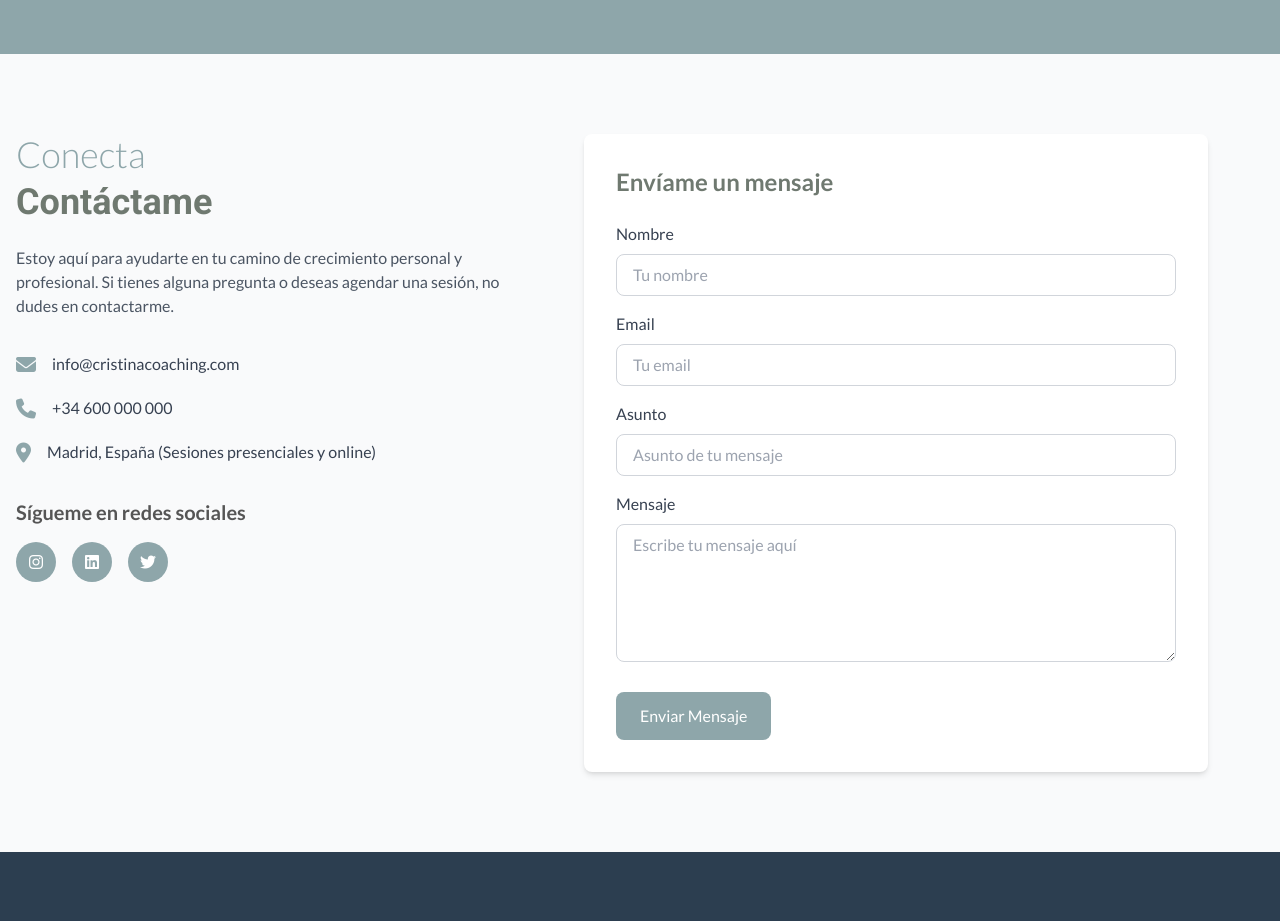
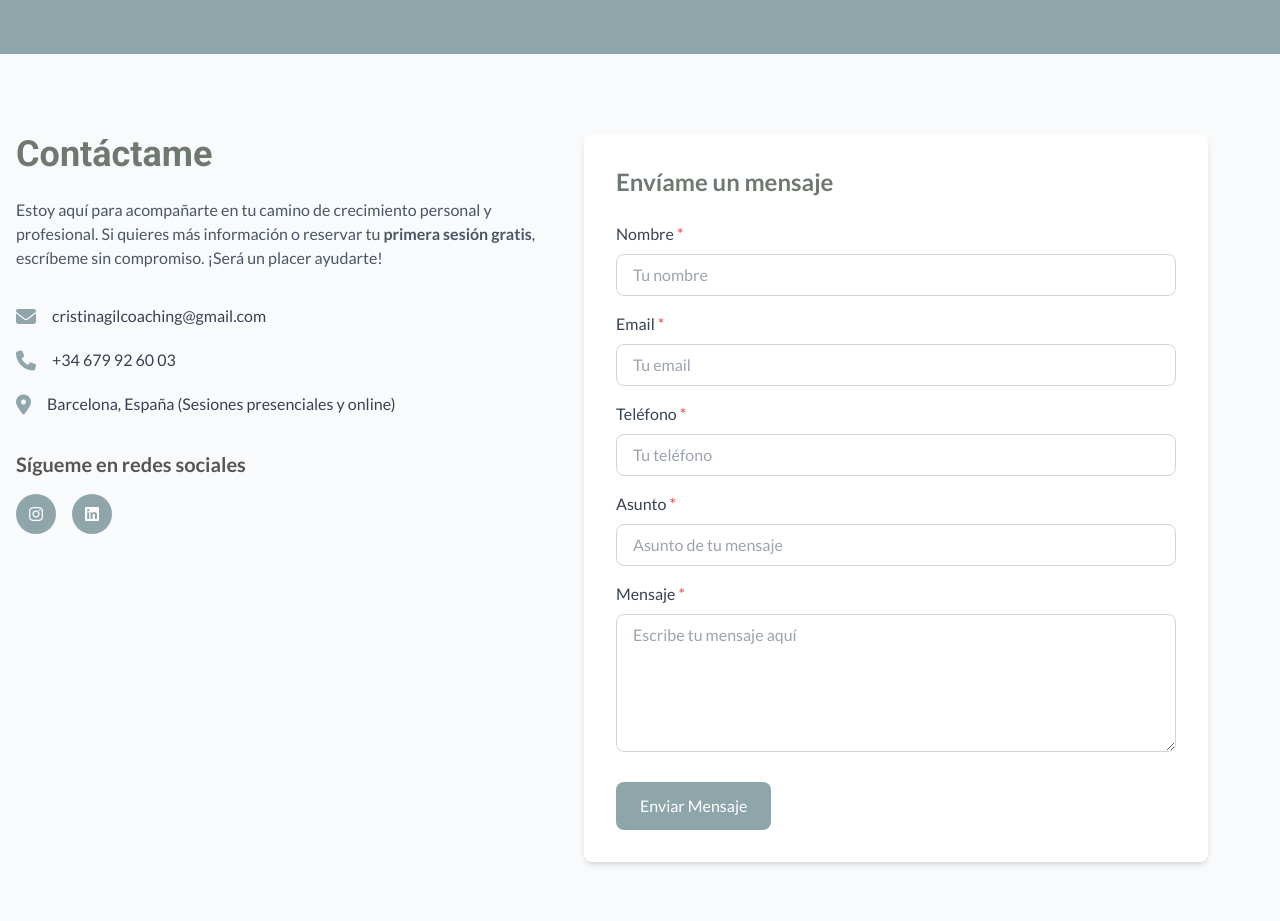
Before and after one commit to crisgilalcon/cristinacoaching, a React (Create React App) app: page / in a window 1280 px wide. Shown: the part 6200-7121 px from the top of the page. Built offline with nearby package versions, Linux system fonts and the light colour scheme; the HTML template or start-up script is replaced by a standard one; a web font is replaced by a local one.

Commit message:
contactame

```diff
--- a/src/components/Contact.js
+++ b/src/components/Contact.js
@@ -6,13 +6,12 @@ function Contact() {
       <div className="container mx-auto px-4">
         <div className="flex flex-col md:flex-row md:gap-12">
           <div className="w-full md:w-5/12 mb-12 md:mb-0">
-            <p className="text-4xl text-teal font-light mb-2">Conecta</p>
             <h2 className="text-4xl font-semibold text-darkTeal mb-6">Contáctame</h2>
 
             <div>
               <p className="text-gray-600 mb-8">
-                Estoy aquí para ayudarte en tu camino de crecimiento personal y profesional.
-                Si tienes alguna pregunta o deseas agendar una sesión, no dudes en contactarme.
+                Estoy aquí para acompañarte en tu camino de crecimiento personal y profesional.
+                Si quieres más información o reservar tu <strong>primera sesión gratis</strong>, escríbeme sin compromiso. ¡Será un placer ayudarte!
               </p>
 
               <div className="mb-8">
@@ -20,35 +19,32 @@ function Contact() {
                   <span className="text-[#8ea6aa] mr-4 text-xl">
                     <i className="fas fa-envelope"></i>
                   </span>
-                  <span className="text-gray-700">info@cristinacoaching.com</span>
+                  <span className="text-gray-700">cristinagilcoaching@gmail.com</span>
                 </div>
 
                 <div className="flex items-center mb-4">
                   <span className="text-[#8ea6aa] mr-4 text-xl">
                     <i className="fas fa-phone"></i>
                   </span>
-                  <span className="text-gray-700">+34 600 000 000</span>
+                  <span className="text-gray-700">+34 679 92 60 03</span>
                 </div>
 
                 <div className="flex items-center mb-4">
                   <span className="text-[#8ea6aa] mr-4 text-xl">
                     <i className="fas fa-map-marker-alt"></i>
                   </span>
-                  <span className="text-gray-700">Madrid, España (Sesiones presenciales y online)</span>
+                  <span className="text-gray-700">Barcelona, España (Sesiones presenciales y online)</span>
                 </div>
               </div>
 
               <div>
                 <h4 className="text-xl font-semibold mb-4">Sígueme en redes sociales</h4>
                 <div className="flex space-x-4">
-                  <a href="#" className="w-10 h-10 rounded-full bg-teal text-white flex items-center justify-center hover:bg-darkTeal transition duration-300">
+                  <a href="https://www.instagram.com/cristinagilcoaching?igsh=YnJrMmlvZTU5c2c1&utm_source=qr" className="w-10 h-10 rounded-full bg-teal text-white flex items-center justify-center hover:bg-darkTeal transition duration-300">
                     <i className="fab fa-instagram"></i>
                   </a>
-                  <a href="#" className="w-10 h-10 rounded-full bg-teal text-white flex items-center justify-center hover:bg-darkTeal transition duration-300">
+                  <a href="https://linkedin.com/in/cristinagilalcon" className="w-10 h-10 rounded-full bg-teal text-white flex items-center justify-center hover:bg-darkTeal transition duration-300">
                     <i className="fab fa-linkedin"></i>
-                  </a>
-                  <a href="#" className="w-10 h-10 rounded-full bg-teal text-white flex items-center justify-center hover:bg-darkTeal transition duration-300">
-                    <i className="fab fa-twitter"></i>
                   </a>
                 </div>
               </div>
@@ -60,38 +56,52 @@ function Contact() {
               <h3 className="text-2xl font-semibold mb-6">Envíame un mensaje</h3>
 
               <div className="mb-4">
-                <label className="block text-gray-700 mb-2">Nombre</label>
+                <label className="block text-gray-700 mb-2">Nombre <span className="text-red-500">*</span></label>
                 <input
                   className="w-full px-4 py-2 border border-gray-300 rounded-lg focus:outline-none focus:ring-2 focus:ring-teal focus:border-transparent"
                   type="text"
                   placeholder="Tu nombre"
+                  required
                 />
               </div>
 
               <div className="mb-4">
-                <label className="block text-gray-700 mb-2">Email</label>
+                <label className="block text-gray-700 mb-2">Email <span className="text-red-500">*</span></label>
                 <input
                   className="w-full px-4 py-2 border border-gray-300 rounded-lg focus:outline-none focus:ring-2 focus:ring-teal focus:border-transparent"
                   type="email"
                   placeholder="Tu email"
+                  required
                 />
               </div>
 
               <div className="mb-4">
-                <label className="block text-gray-700 mb-2">Asunto</label>
+                <label className="block text-gray-700 mb-2">Teléfono <span className="text-red-500">*</span></label>
+                <input
+                  className="w-full px-4 py-2 border border-gray-300 rounded-lg focus:outline-none focus:ring-2 focus:ring-teal focus:border-transparent"
+                  type="tel"
+                  placeholder="Tu teléfono"
+                  required
+                />
+              </div>
+
+              <div className="mb-4">
+                <label className="block text-gray-700 mb-2">Asunto <span className="text-red-500">*</span></label>
                 <input
                   className="w-full px-4 py-2 border border-gray-300 rounded-lg focus:outline-none focus:ring-2 focus:ring-teal focus:border-transparent"
                   type="text"
                   placeholder="Asunto de tu mensaje"
+                  required
                 />
               </div>
 
               <div className="mb-6">
-                <label className="block text-gray-700 mb-2">Mensaje</label>
+                <label className="block text-gray-700 mb-2">Mensaje <span className="text-red-500">*</span></label>
                 <textarea
                   className="w-full px-4 py-2 border border-gray-300 rounded-lg focus:outline-none focus:ring-2 focus:ring-teal focus:border-transparent"
                   placeholder="Escribe tu mensaje aquí"
                   rows="5"
+                  required
                 ></textarea>
               </div>
 
```
